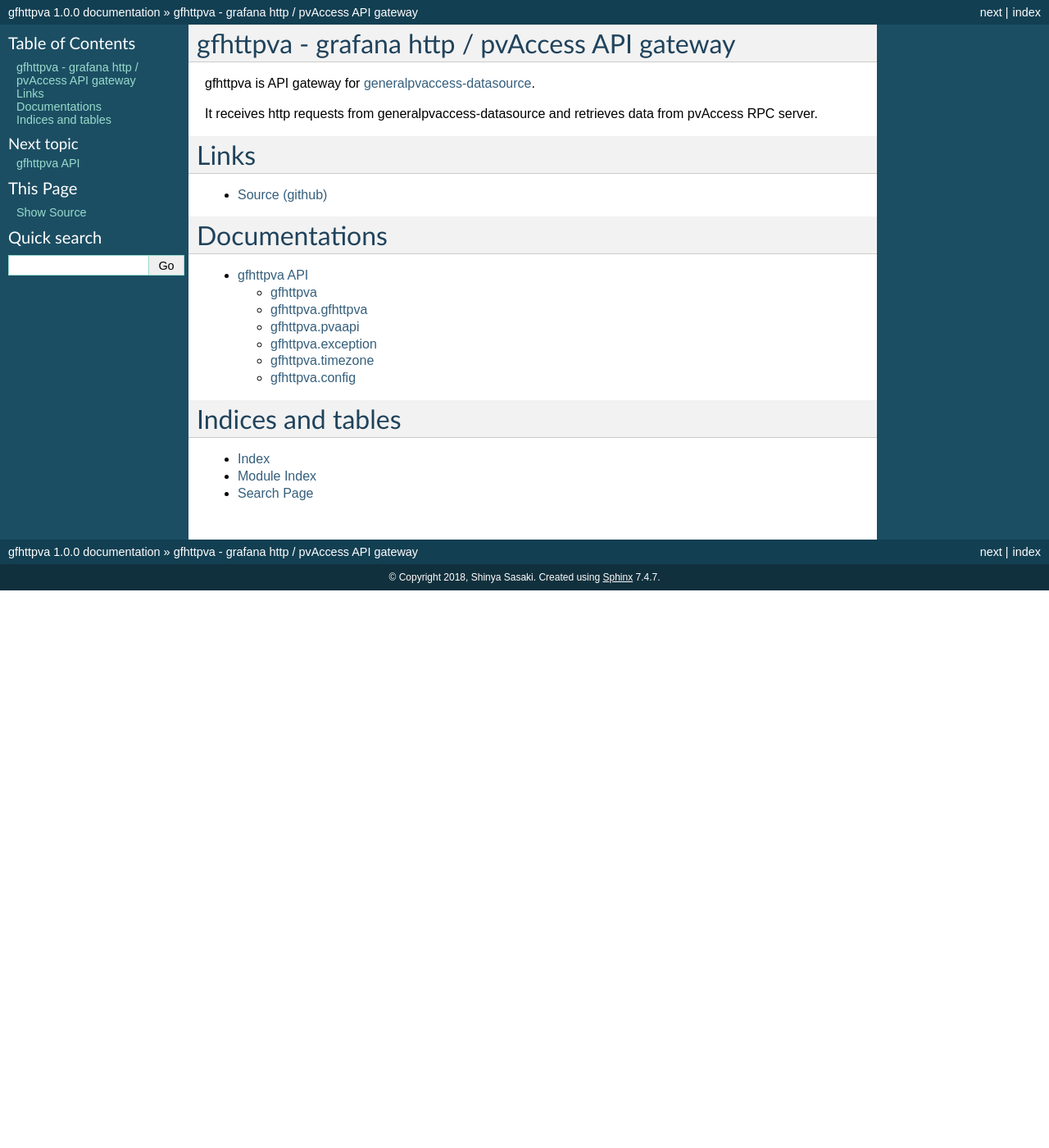
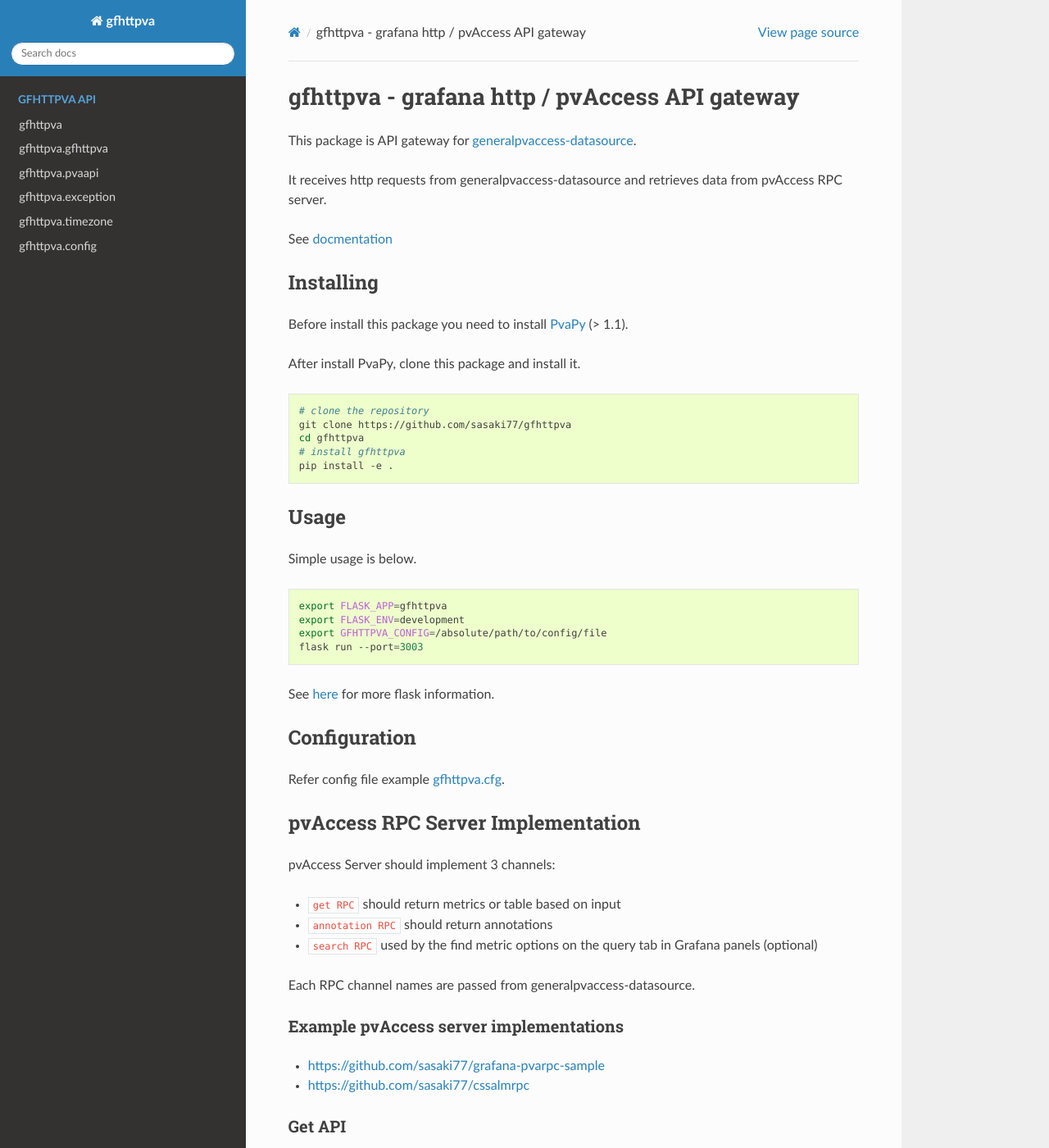
Before and after one commit to sasaki77/gfhttpva, a Sphinx documentation site: the page built from docs/index.rst, in a window 1280 px wide and 1400 px high. Shown: the whole window at 82% size. Built offline with Sphinx 7.4.7 and the Read the Docs theme 2.0.0, drawn with Linux system fonts in a browser that asks for light colours; some of the changed text lies outside the part shown.

Commit message:
Update docs

```diff
--- a/README.md
+++ b/README.md
@@ -34,7 +34,7 @@
 
 ## Configuration
 
-Refer config file example [gfhttpva.cfg](gfhttpva.cfg).
+Refer config file example [gfhttpva.cfg](https://github.com/sasaki77/gfhttpva/blob/master/gfhttpva.cfg).
 
 ## pvAccess RPC Server Implementation
 
--- a/docs/conf.py
+++ b/docs/conf.py
@@ -42,6 +42,7 @@
     'sphinx.ext.autodoc',
     'sphinx.ext.githubpages',
     'sphinx.ext.napoleon',
+    'm2r',
 ]
 
 # Add any paths that contain templates here, relative to this directory.
@@ -50,8 +51,8 @@
 # The suffix(es) of source filenames.
 # You can specify multiple suffix as a list of string:
 #
-# source_suffix = ['.rst', '.md']
-source_suffix = '.rst'
+# source_suffix = '.rst'
+source_suffix = ['.rst', '.md']
 
 # The master toctree document.
 master_doc = 'index'
@@ -77,7 +78,7 @@
 # The theme to use for HTML and HTML Help pages.  See the documentation for
 # a list of builtin themes.
 #
-html_theme = 'default'
+html_theme = 'sphinx_rtd_theme'
 
 # Theme options are theme-specific and customize the look and feel of a theme
 # further.  For a list of options available for each theme, see the
--- a/docs/gfhttpva.rst
+++ b/docs/gfhttpva.rst
@@ -1,6 +1,3 @@
-gfhttpva API
-============
-
 gfhttpva
 ---------------
 
--- a/docs/index.rst
+++ b/docs/index.rst
@@ -3,23 +3,19 @@
    You can adapt this file completely to your liking, but it should at least
    contain the root `toctree` directive.
 
-gfhttpva - grafana http / pvAccess API gateway
-==============================================
-
-gfhttpva is API gateway for `generalpvaccess-datasource <https://github.com/sasaki77/generalpvaccess-datasource>`_.
-
-It receives http requests from generalpvaccess-datasource and retrieves data from pvAccess RPC server.
+.. mdinclude:: ../README.md
 
 Links
 =====
 
 * `Source (github) <https://github.com/sasaki77/gfhttpva>`_
 
-Documentations
+Documentation
 ==============
 
 .. toctree::
    :maxdepth: 2
+   :caption: gfhttpva API
 
    gfhttpva
 
```
